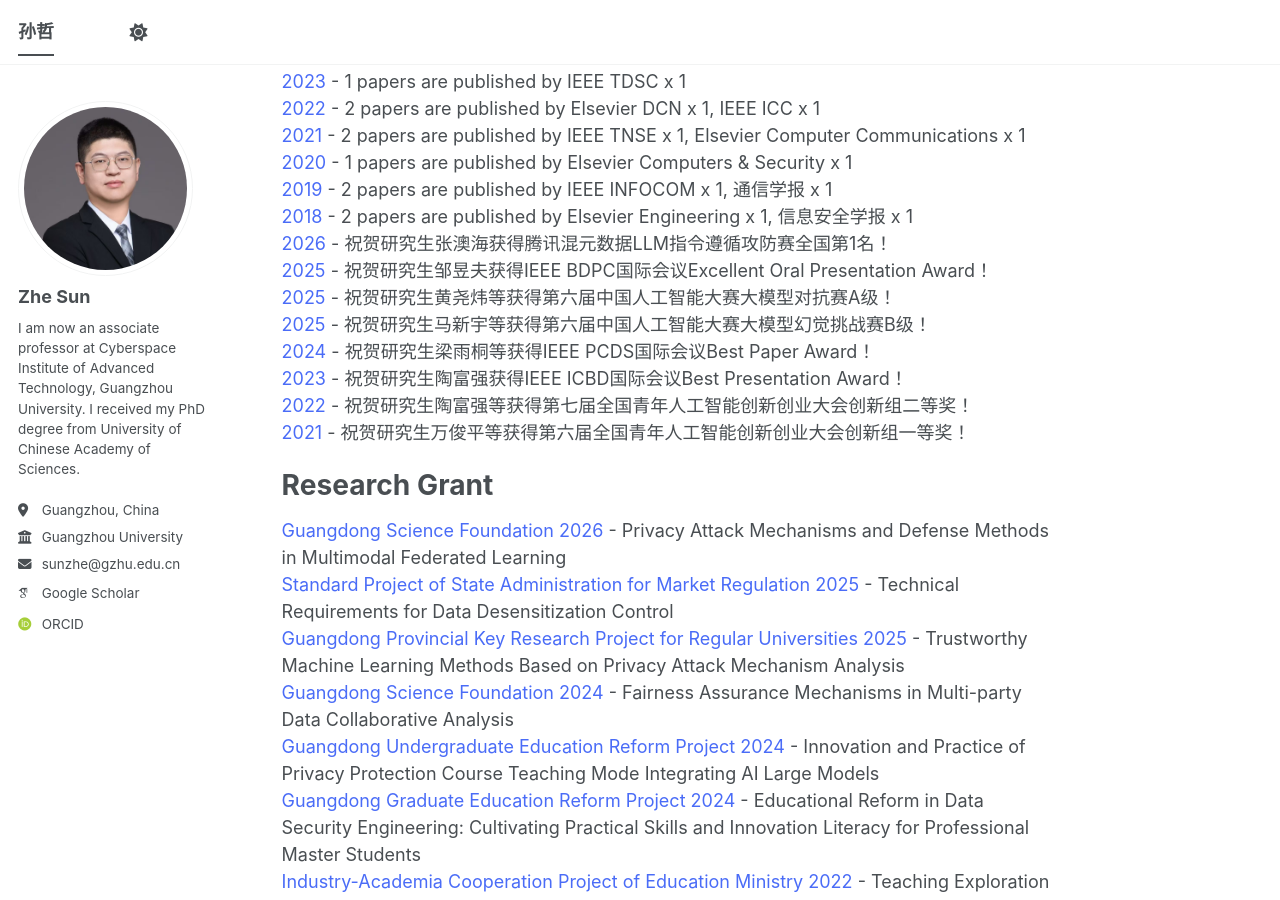
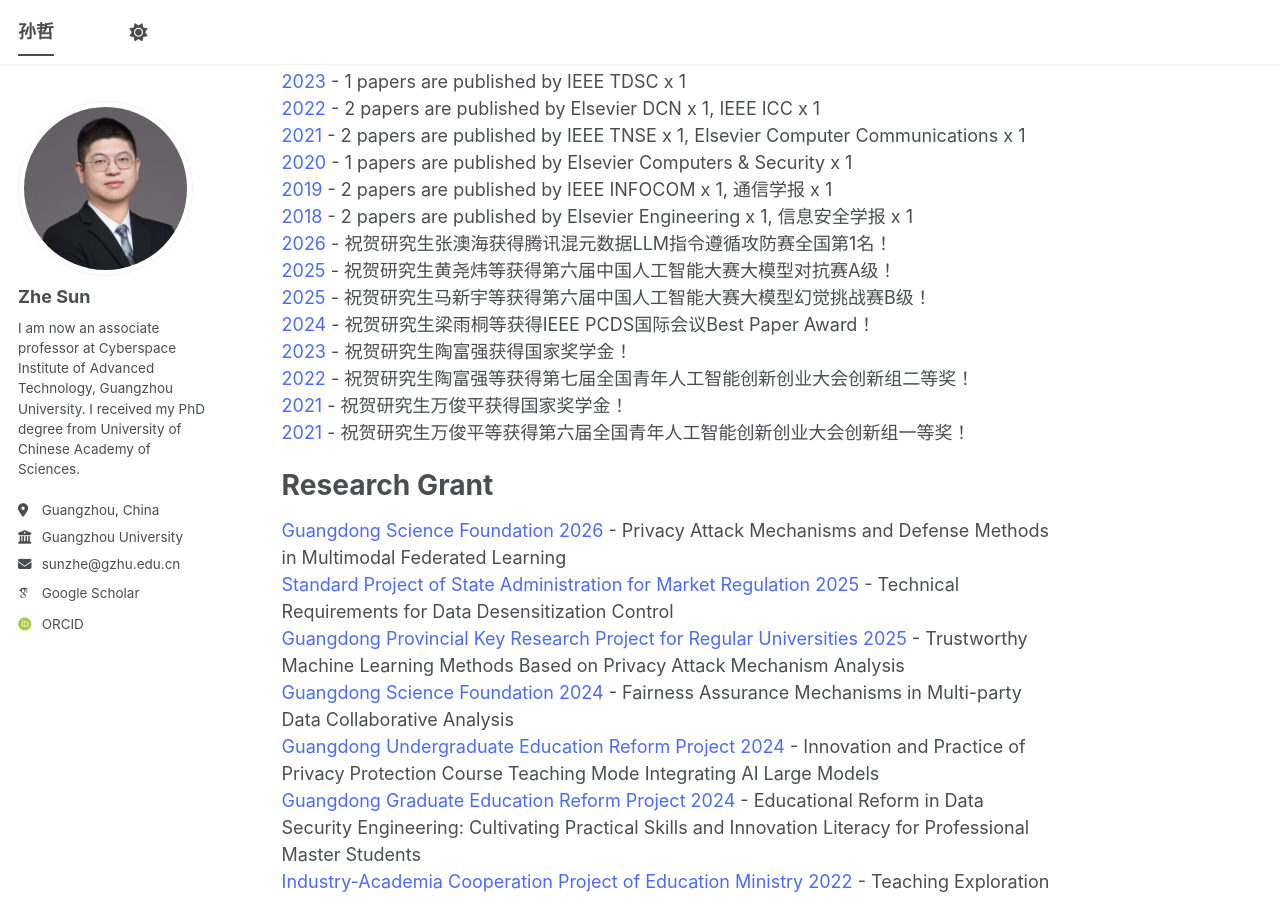
Before and after one commit to ZheSun208/ZheSun208.github.io, a Jekyll site: the page built from _pages/about.md, in a window 1280 px wide and 900 px high, scrolled down 970 px. Built offline with Jekyll 4.4.1, drawn with Linux system fonts in a browser that asks for light colours; some web fonts are replaced; a script bundle is joined from its source files by our own code; library files that are not in the unit come from our copies.

Commit message:
Update about.md

```diff
--- a/_pages/about.md
+++ b/_pages/about.md
@@ -38,12 +38,12 @@ Highlight
 <span style="color:#4a6cf7;">2019</span> - 2 papers are published by IEEE INFOCOM x 1, 通信学报 x 1
 <span style="color:#4a6cf7;">2018</span> - 2 papers are published by Elsevier Engineering x 1, 信息安全学报 x 1
 <span style="color:#4a6cf7;">2026</span> - 祝贺研究生张澳海获得腾讯混元数据LLM指令遵循攻防赛全国第1名！
-<span style="color:#4a6cf7;">2025</span> - 祝贺研究生邹昱夫获得IEEE BDPC国际会议Excellent Oral Presentation Award！
 <span style="color:#4a6cf7;">2025</span> - 祝贺研究生黄尧炜等获得第六届中国人工智能大赛大模型对抗赛A级！
 <span style="color:#4a6cf7;">2025</span> - 祝贺研究生马新宇等获得第六届中国人工智能大赛大模型幻觉挑战赛B级！
 <span style="color:#4a6cf7;">2024</span> - 祝贺研究生梁雨桐等获得IEEE PCDS国际会议Best Paper Award！
-<span style="color:#4a6cf7;">2023</span> - 祝贺研究生陶富强获得IEEE ICBD国际会议Best Presentation Award！
+<span style="color:#4a6cf7;">2023</span> - 祝贺研究生陶富强获得国家奖学金！
 <span style="color:#4a6cf7;">2022</span> - 祝贺研究生陶富强等获得第七届全国青年人工智能创新创业大会创新组二等奖！
+<span style="color:#4a6cf7;">2021</span> - 祝贺研究生万俊平获得国家奖学金！
 <span style="color:#4a6cf7;">2021</span> - 祝贺研究生万俊平等获得第六届全国青年人工智能创新创业大会创新组一等奖！
 
 Research Grant
```
